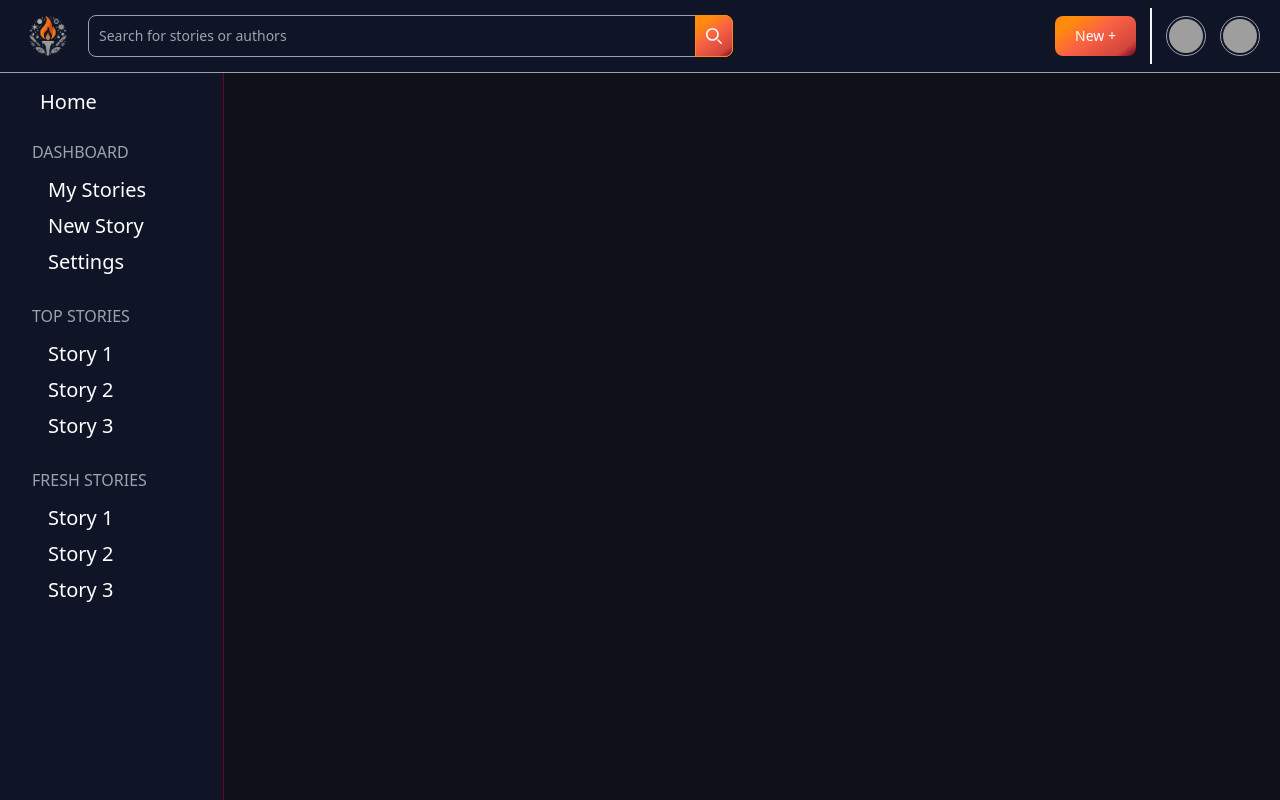
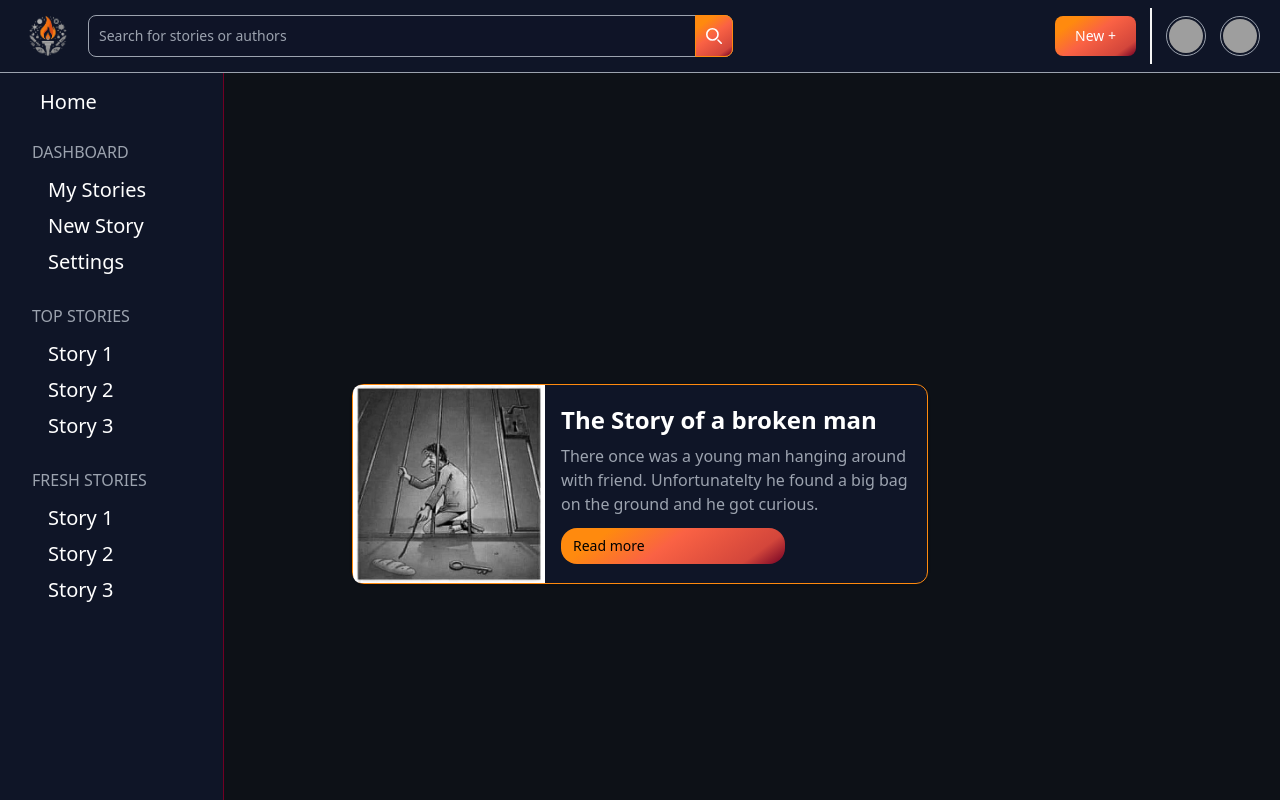
Before and after one commit to TaleTorch/TaleTorch, a React (Vite) app: page / in a window 1280 px wide. Built offline with nearby package versions, Linux system fonts and the light colour scheme; grey boxes are pictures that could not be loaded.

Commit message:
FeedCard Basics - SkilledCat

```diff
--- a/src/App.tsx
+++ b/src/App.tsx
@@ -1,5 +1,6 @@
 import Navbar from './components/Navbar/Navbar.tsx';
 import Sidebar from './components/Sidebar/Sidebar.tsx';
+import Card from './components/FeedCard/FeedCard.tsx';
 
 function App() {
   return (
@@ -9,6 +10,9 @@ function App() {
       </header>
       <main className='w-full fixed block h-full bg-rich-black'>
         <Sidebar />
+        <section className='flex justify-center mt-96'>
+          <Card />
+        </section>
       </main>
     </>
   )
--- a/src/components/FeedCard/FeedCard.css
+++ b/src/components/FeedCard/FeedCard.css
@@ -0,0 +1,3 @@
+.feedcard-button {
+    background: linear-gradient(144deg, rgba(255,138,14,1) 19%, rgba(250,98,68,1) 47%, rgba(211,70,59,1) 84%, rgba(113,0,36,1) 100%) !important;
+}
--- a/src/components/FeedCard/FeedCard.tsx
+++ b/src/components/FeedCard/FeedCard.tsx
@@ -3,13 +3,16 @@ import './FeedCard.css'
 function FeedCard() {
     return (
         <>
-            <a href="#" className="flex flex-col items-center bg-white border border-gray-200 rounded-lg shadow md:flex-row md:max-w-xl hover:bg-gray-100 dark:border-gray-700 dark:bg-gray-800 dark:hover:bg-gray-700">
-                <img className="object-cover w-full rounded-t-lg h-96 md:h-auto md:w-48 md:rounded-none md:rounded-s-lg" src="/sample-story.jpg" alt="story's img"/>
+            <div className="flex flex-col items-center rounded-xl shadow md:flex-row md:max-w-xl bg-oxford-blue border border-dark-orange">
+                <img className="object-cover w-full rounded-t-lg h-96 md:h-auto md:w-48 md:rounded-none md:rounded-s-lg" src="/sample-story.jpg" alt="story's img" />
                 <div className="flex flex-col justify-between p-4 leading-normal">
-                    <h5 className="mb-2 text-2xl font-bold tracking-tight text-gray-900 dark:text-white">The Story of a broken man</h5>
-                    <p className="mb-3 font-normal text-gray-700 dark:text-gray-400">There once was a young man hanging around with friend. Unfortunatelty he found a big bag on the ground and he got curious.</p>
+                    <h5 className="mb-2 text-2xl font-bold tracking-tighttext-white text-white"><a href="">The Story of a broken man</a></h5>
+                    <p className="mb-3 font-normal text-gray-400">There once was a young man hanging around with friend. Unfortunatelty he found a big bag on the ground and he got curious.</p>
+                    <a href="#" className="feedcard-button inline-flex items-center w-56 px-3 py-2 text-sm font-medium text-center rounded-2xl bg-dark-orange">
+                        Read more
+                    </a>
                 </div>
-            </a>
+            </div>
         </>
     )
 }
```
